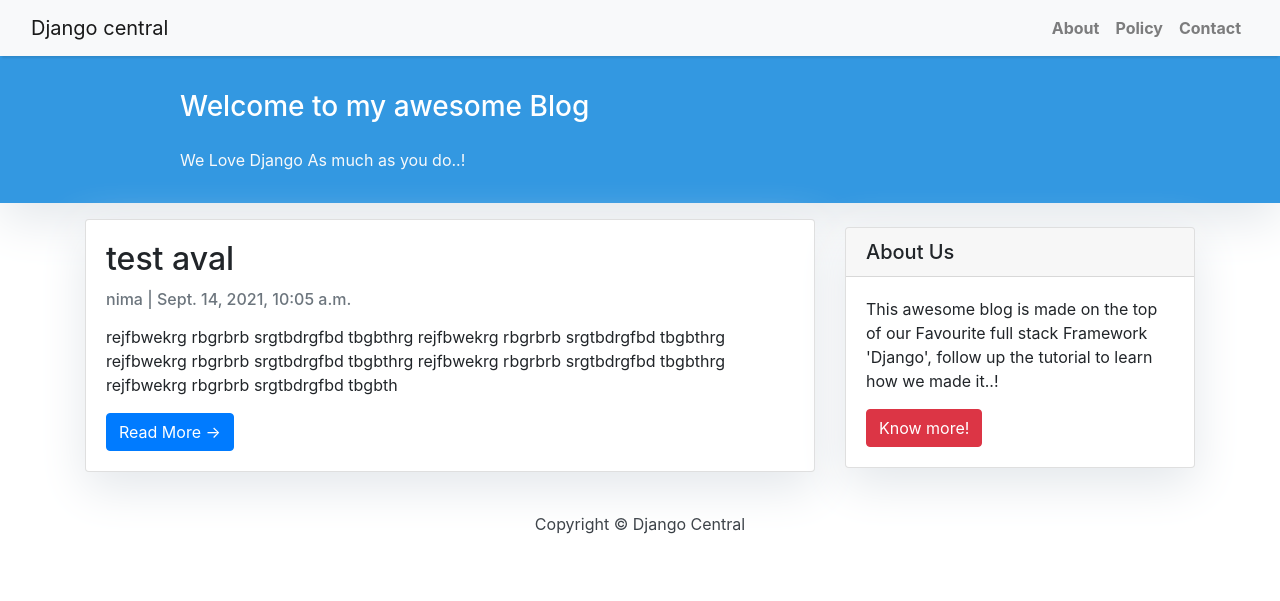
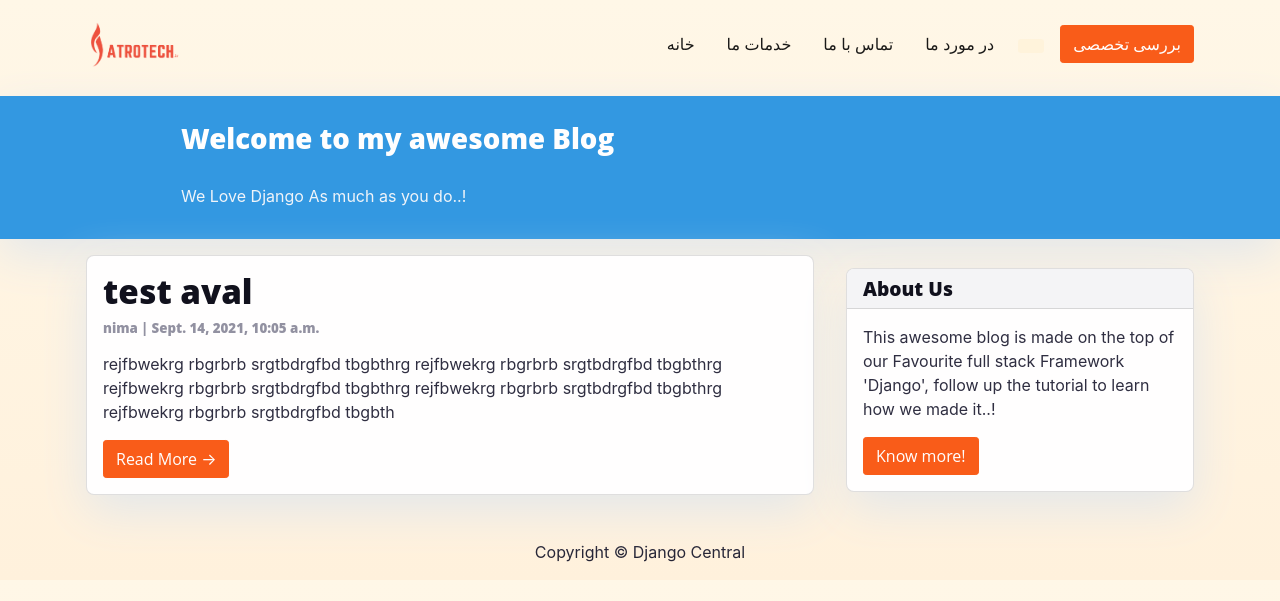
Before and after one commit to nimadorostkar/Tampo, a Django app: page /blog in a window 1280 px wide. Shown: the top 601 px of the page. Run offline with Django 3.2, Linux system fonts and the light colour scheme; data comes from the database, SQL or seed files in the repository; both versions use the stored data as it was after the commit; some libraries are stand-ins or nearby versions.

Commit message:
urls done

```diff
--- a/core/urls.py
+++ b/core/urls.py
@@ -13,7 +13,7 @@ sitemaps = {
 urlpatterns = [
     path("admin/", admin.site.urls),
     path("", include("blog.urls"), name="blog-urls"),
-    path("blog/", include("blog.urls"), name="blog-urls"),
+    #path("blog/", include("blog.urls"), name="blog-urls"),
     path("summernote/", include("django_summernote.urls")),
     path("sitemap.xml", sitemap, {"sitemaps": sitemaps}, name="sitemap"),
 ]
--- a/templates/base.html
+++ b/templates/base.html
@@ -16,38 +16,59 @@
   <link rel="stylesheet" href="https://maxcdn.bootstrapcdn.com/bootstrap/4.0.0/css/bootstrap.min.css"
     integrity="sha384-Gn5384xqQ1aoWXA+058RXPxPg6fy4IWvTNh0E263XmFcJlSAwiGgFAW/dAiS6JXm" crossorigin="anonymous" />
 
+
+
+    <!-- ===============================================-->
+    <!--    Favicons-->
+    <!-- ===============================================-->
+    <link rel="apple-touch-icon" sizes="180x180" href="{% static 'tampo/assets/img/favicons/apple-touch-icon.png' %}">
+    <link rel="icon" type="image/png" sizes="32x32" href="{% static 'tampo/assets/img/favicons/favicon-32x32.png' %}">
+    <link rel="icon" type="image/png" sizes="16x16" href="{% static 'tampo/assets/img/favicons/favicon-16x16.png' %}">
+    <link rel="shortcut icon" type="image/x-icon" href="{% static 'tampo/assets/img/favicons/favicon.ico' %}">
+    <link rel="manifest" href="{% static 'tampo/assets/img/favicons/manifest.json' %}">
+    <meta name="msapplication-TileImage" content="{% static 'tampo/assets/img/favicons/mstile-150x150.png' %}">
+    <meta name="theme-color" content="#ffffff">
+
+    <!-- ===============================================-->
+    <!--    Stylesheets-->
+    <!-- ===============================================-->
+    <link href="{% static 'tampo/assets/css/theme.css' %}" rel="stylesheet" />
+
 </head>
 
 <body>
 
 
+
+
   <!-- Navigation -->
-  <nav class="navbar navbar-expand-lg navbar-light bg-light shadow" id="mainNav">
-    <div class="container-fluid">
-      <a class="navbar-brand" href="{% url 'home' %}">Django central</a>
-      <button class="navbar-toggler navbar-toggler-right" type="button" data-toggle="collapse"
-        data-target="#navbarResponsive" aria-controls="navbarResponsive" aria-expanded="false"
-        aria-label="Toggle navigation">
-        <span class="navbar-toggler-icon"></span>
-      </button>
-
-      <div class="collapse navbar-collapse" id="navbarResponsive">
-        <ul class="navbar-nav ml-auto">
-
-          <li class="nav-item text-black">
-            <a class="nav-link text-black font-weight-bold" href="#">About</a>
-          </li>
-          <li class="nav-item text-black">
-            <a class="nav-link text-black font-weight-bold" href="#">Policy</a>
-          </li>
-          <li class="nav-item text-black">
-            <a class="nav-link text-black font-weight-bold" href="#">Contact</a>
-          </li>
+  <nav class="navbar navbar-expand-lg navbar-light fixed-top py-3 d-block" data-navbar-on-scroll="data-navbar-on-scroll">
+    <div class="container"><a class="navbar-brand" href="{% url 'tampo' %}"><img src="{% static 'tampo/assets/img/gallery/logo.png' %}" height="45" alt="logo" /></a>
+      <button class="navbar-toggler" type="button" data-bs-toggle="collapse" data-bs-target="#navbarSupportedContent" aria-controls="navbarSupportedContent" aria-expanded="false" aria-label="Toggle navigation"><span class="navbar-toggler-icon"> </span></button>
+      <div class="collapse navbar-collapse border-top border-lg-0 mt-4 mt-lg-0" id="navbarSupportedContent">
+        <ul class="navbar-nav ms-auto pt-2 pt-lg-0 font-base">
+          <li class="nav-item px-2"><a class="nav-link" aria-current="page" href="index.html"> خانه </a></li>
+          <li class="nav-item px-2"><a class="nav-link" href="#services"> خدمات ما </a></li>
+          <li class="nav-item px-2"><a class="nav-link" href="#findUs"> تماس با ما </a></li>
+          <li class="nav-item px-2"><a class="nav-link" href="#"> در مورد ما </a></li>
         </ul>
+        <div class="dropdown d-none d-lg-block">
+          <button class="btn bg-soft-warning ms-2" id="dropdownMenuButton1" type="submit" data-bs-toggle="dropdown" aria-expanded="false"><i class="fas fa-search text-warning"></i></button>
+          <div class="dropdown-menu dropdown-menu-lg-end p-0 rounded" aria-labelledby="dropdownMenuButton1" style="top:55px">
+            <form>
+              <input class="form-control border-200" type="search" placeholder="Search" aria-label="Search" style="background:#FDF1DF;" />
+            </form>
+          </div>
+        </div><a class="btn btn-primary order-1 order-lg-0 ms-lg-3" href="#!"> بررسی تخصصی  </a>
+        <form class="d-flex my-3 d-block d-lg-none">
+          <input class="form-control me-2 border-200 bg-light" type="search" placeholder="جستجو" aria-label="Search" />
+          <button class="btn btn-outline-primary" type="submit">جستجو</button>
+        </form>
       </div>
     </div>
-    </div>
   </nav>
+
+  <br><br><br><br>
 
 
   {% block content %}
```
Also changed, not shown: templates/tampo.html (+30 -30 lines), db.sqlite3, 1 other file.
